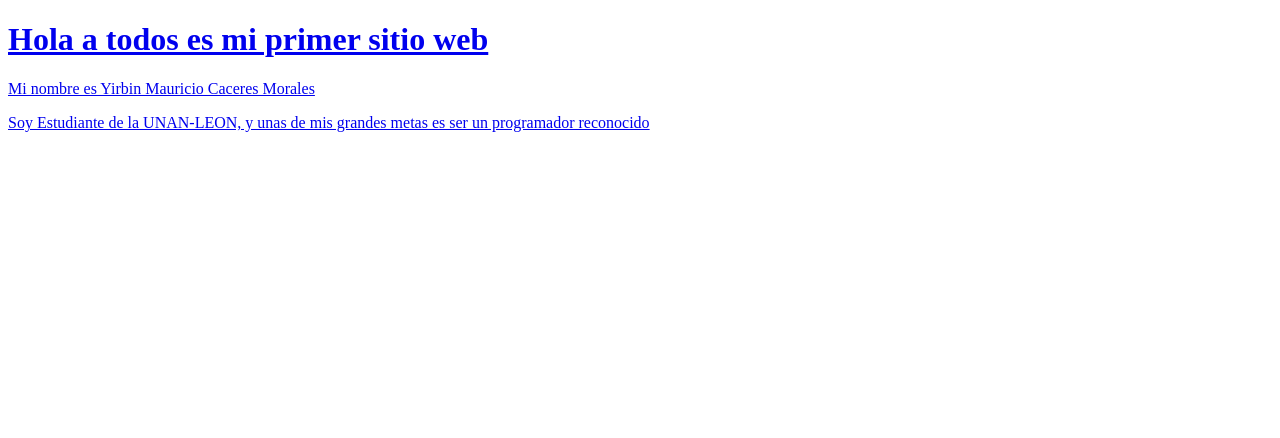
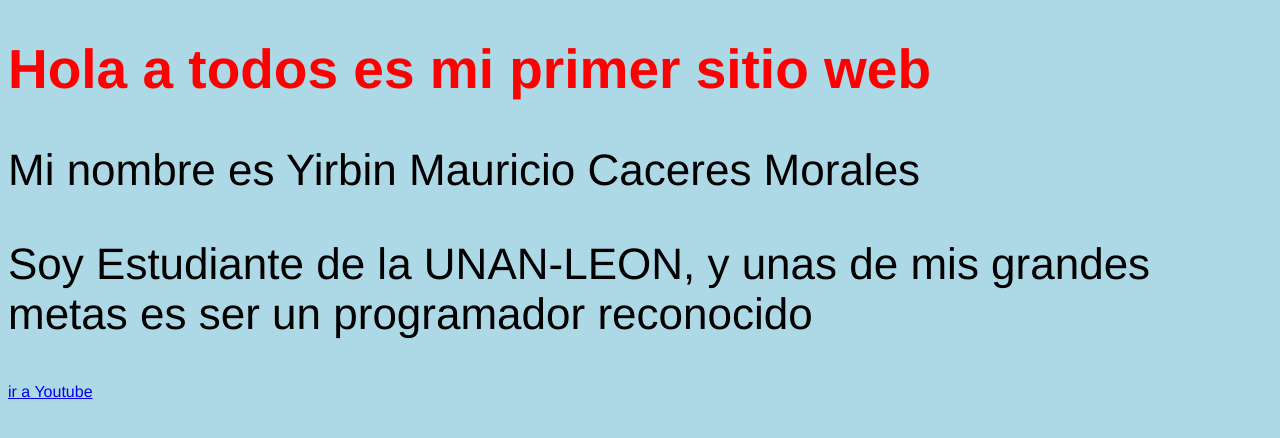
Before and after one commit to yirbin708/prueba-de-git, a plain HTML site: page index.html in a window 1280 px wide. Drawn offline with Linux system fonts and the light colour scheme.

Commit message:
agregando link y corrigiendo style.css en mi sitio web

```diff
--- a/css/style.css
+++ b/css/style.css
@@ -1,7 +1,7 @@
 
 body {
-  background-color: lightyellow;
-  font-family: times new roman, arial, sans-serif;
+  background-color: lightblue;
+  font-family: helvetica, arial, sans-serif;
 }
 
 h1{
--- a/index.html
+++ b/index.html
@@ -3,12 +3,13 @@
 <head>
 <meta charset="UTF-8">
 <title>mi proyecto-ver1</title>
-<a href="css/style.css" rel="stylesheet">
+<link href="css/style.css" rel="stylesheet">
 
 </head>
 <body>
   <h1>Hola a todos  es mi primer sitio web</h1>
   <p>Mi nombre es Yirbin Mauricio Caceres Morales</p>
   <p>Soy Estudiante de la UNAN-LEON, y unas de mis grandes metas es ser un programador reconocido</p>
+<a href="https://www.youtube.com/watch?v=HiXLkL42tMU&feature=youtu.be">ir a Youtube</a>
 </body>
 </html>
```
